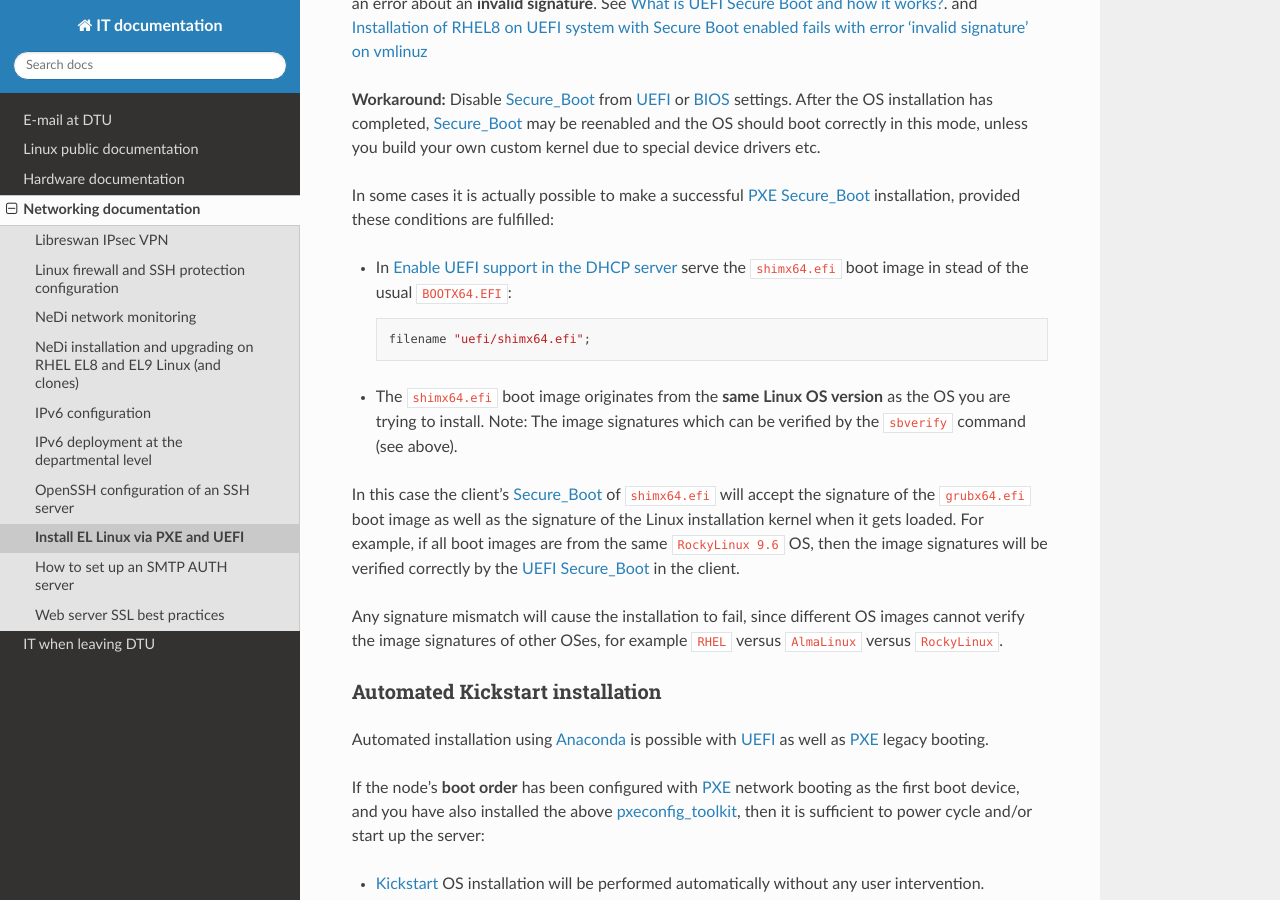
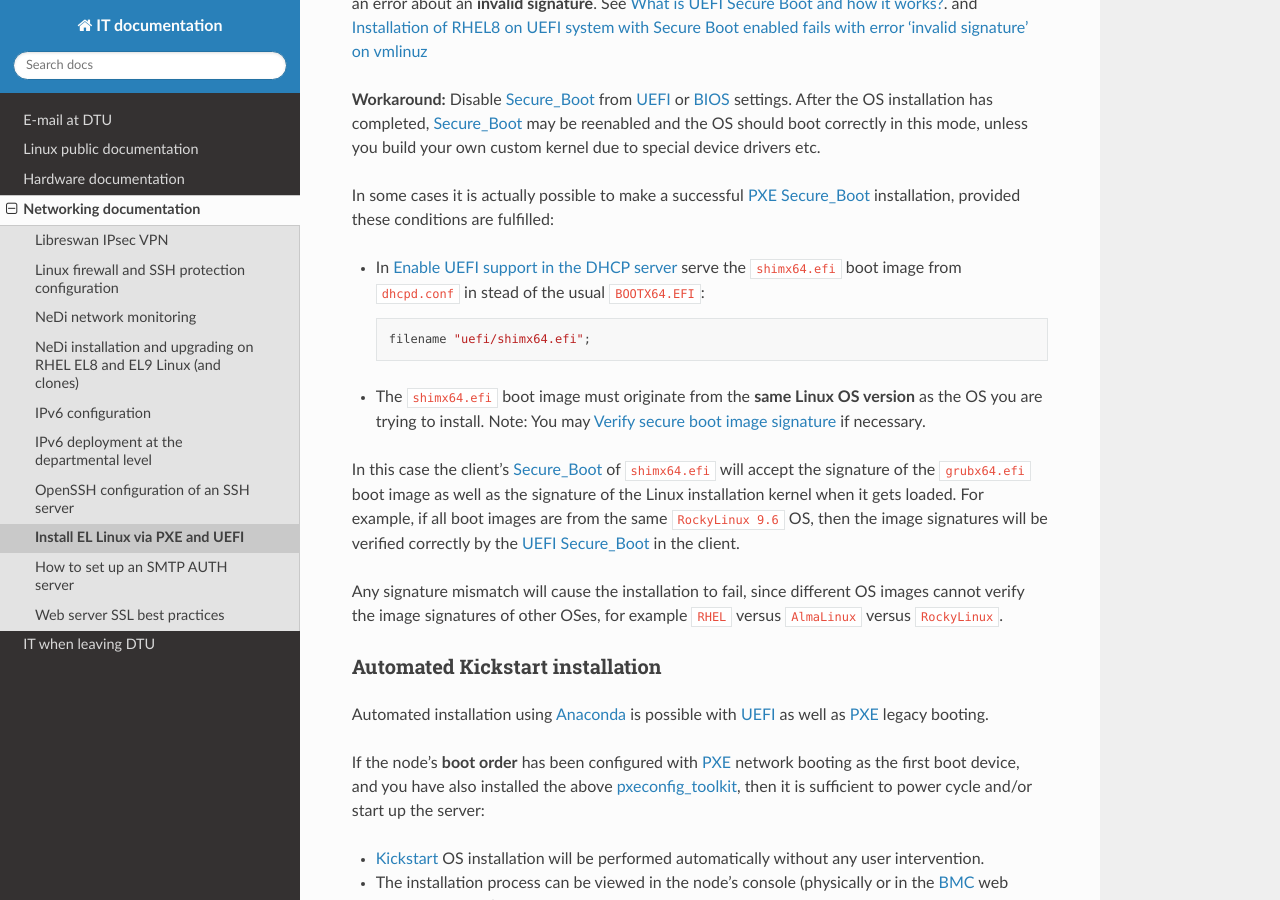
Before and after one commit to OleHolmNielsen/ITwiki, a Sphinx documentation site: the page built from docs/PXE_and_UEFI.rst, in a window 1280 px wide and 900 px high, scrolled down 10949 px. Built offline with Sphinx 7.4.7 and the Read the Docs theme 3.1.0, drawn with Linux system fonts in a browser that asks for light colours.

Commit message:
Minor edit

```diff
--- a/docs/PXE_and_UEFI.rst
+++ b/docs/PXE_and_UEFI.rst
@@ -139,6 +139,8 @@
   cp -p /boot/efi/EFI/<insert OS ID here>/grubx64.efi /tftpboot/uefi/
   cp -p /boot/efi/EFI/<insert OS ID here>/shimx64.efi /tftpboot/uefi/
   chmod 644 /tftpboot/uefi/BOOTX64.EFI /tftpboot/uefi/grubx64.efi /tftpboot/uefi/shimx86.efi
+
+.. _Verify_signatures:
 
 Verify secure boot image signature
 ...................................
@@ -526,13 +528,13 @@
 In some cases it is actually possible to make a successful PXE_ Secure_Boot_ installation,
 provided these conditions are fulfilled:
 
-* In :ref:`DHCP_server_UEFI_configuration` serve the ``shimx64.efi`` boot image
+* In :ref:`DHCP_server_UEFI_configuration` serve the ``shimx64.efi`` boot image from ``dhcpd.conf``
   in stead of the usual ``BOOTX64.EFI``::
 
     filename "uefi/shimx64.efi";
 
-* The ``shimx64.efi`` boot image originates from the **same Linux OS version** as the OS you are trying to install.
-  Note: The image signatures which can be verified by the ``sbverify`` command (see above).
+* The ``shimx64.efi`` boot image must originate from the **same Linux OS version** as the OS you are trying to install.
+  Note: You may :ref:`Verify_signatures` if necessary.
 
 In this case the client's Secure_Boot_ of ``shimx64.efi`` will accept the signature of the ``grubx64.efi`` boot image
 as well as the signature of the Linux installation kernel when it gets loaded.
```
